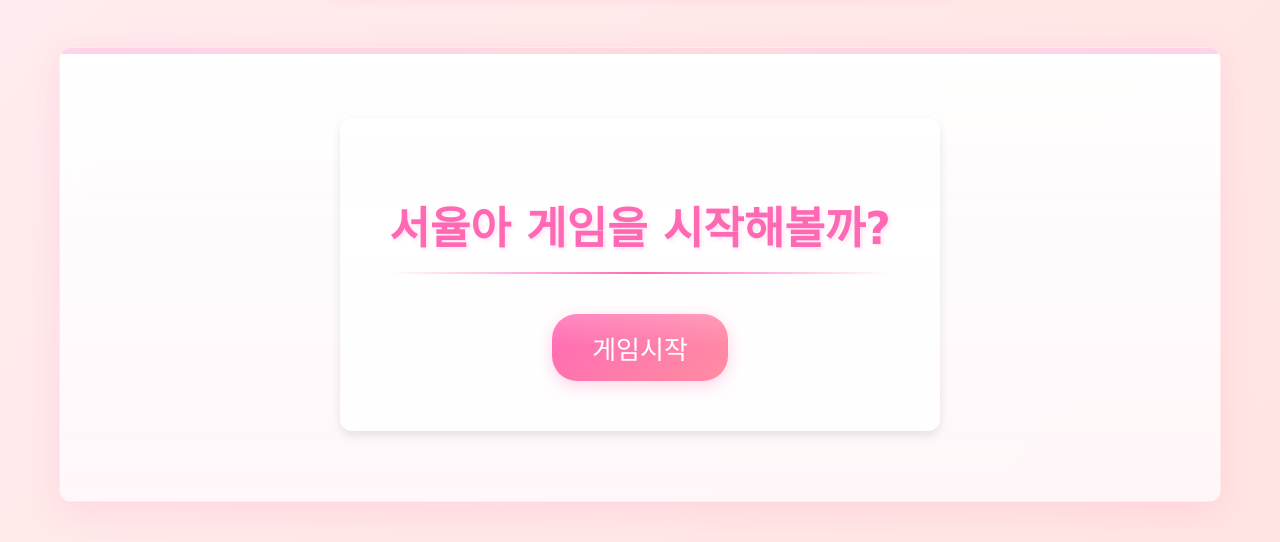
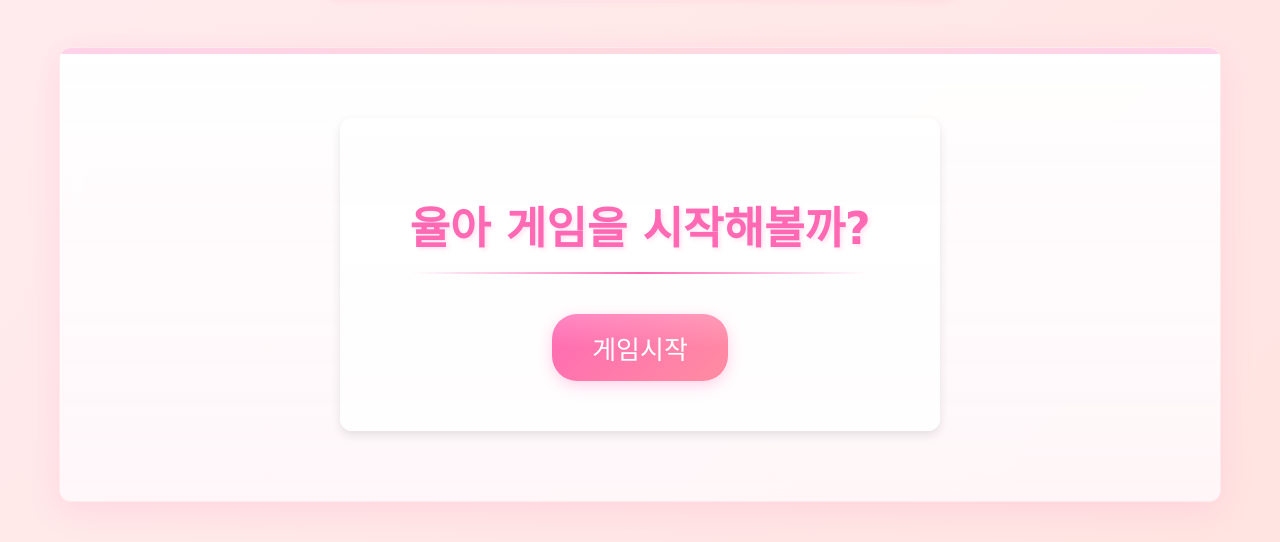
Before and after one commit to hwimath2/joy1, a plain HTML site: page index.html in a window 1280 px wide. Shown: the part 1108-1650 px from the top of the page. Drawn offline with Linux system fonts and the light colour scheme; a web font is replaced by a local one.

Commit message:
Update index.html

```diff
--- a/index.html
+++ b/index.html
@@ -1992,7 +1992,7 @@
   </div>
   <div class="container">
     <div id="startSection">
-      <h2 class="start-title">서율아 게임을 시작해볼까?</h2>
+      <h2 class="start-title">율아 게임을 시작해볼까?</h2>
       <div>
         <button class="btn" id="startButton">게임시작</button>
       </div>
```
